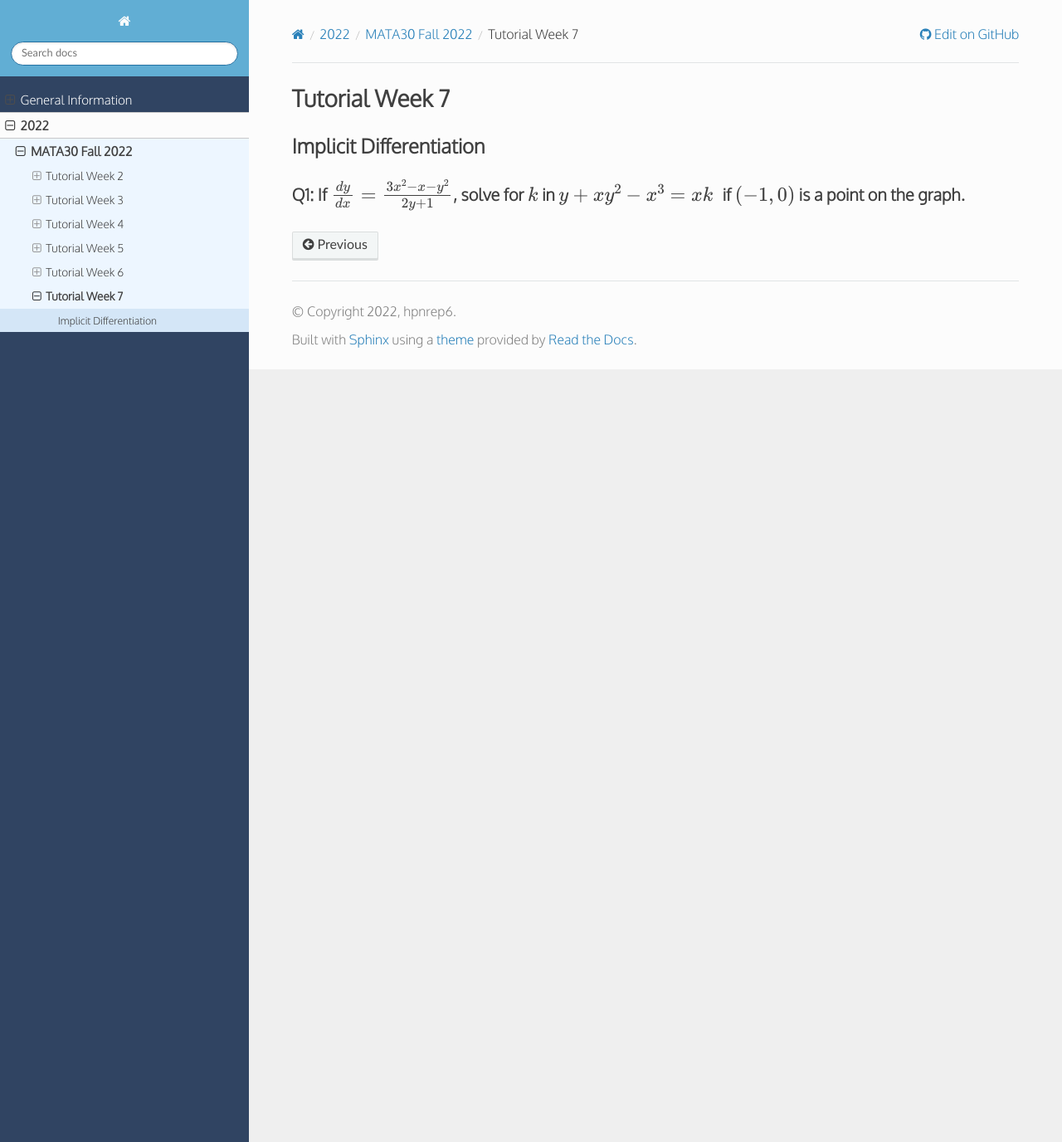
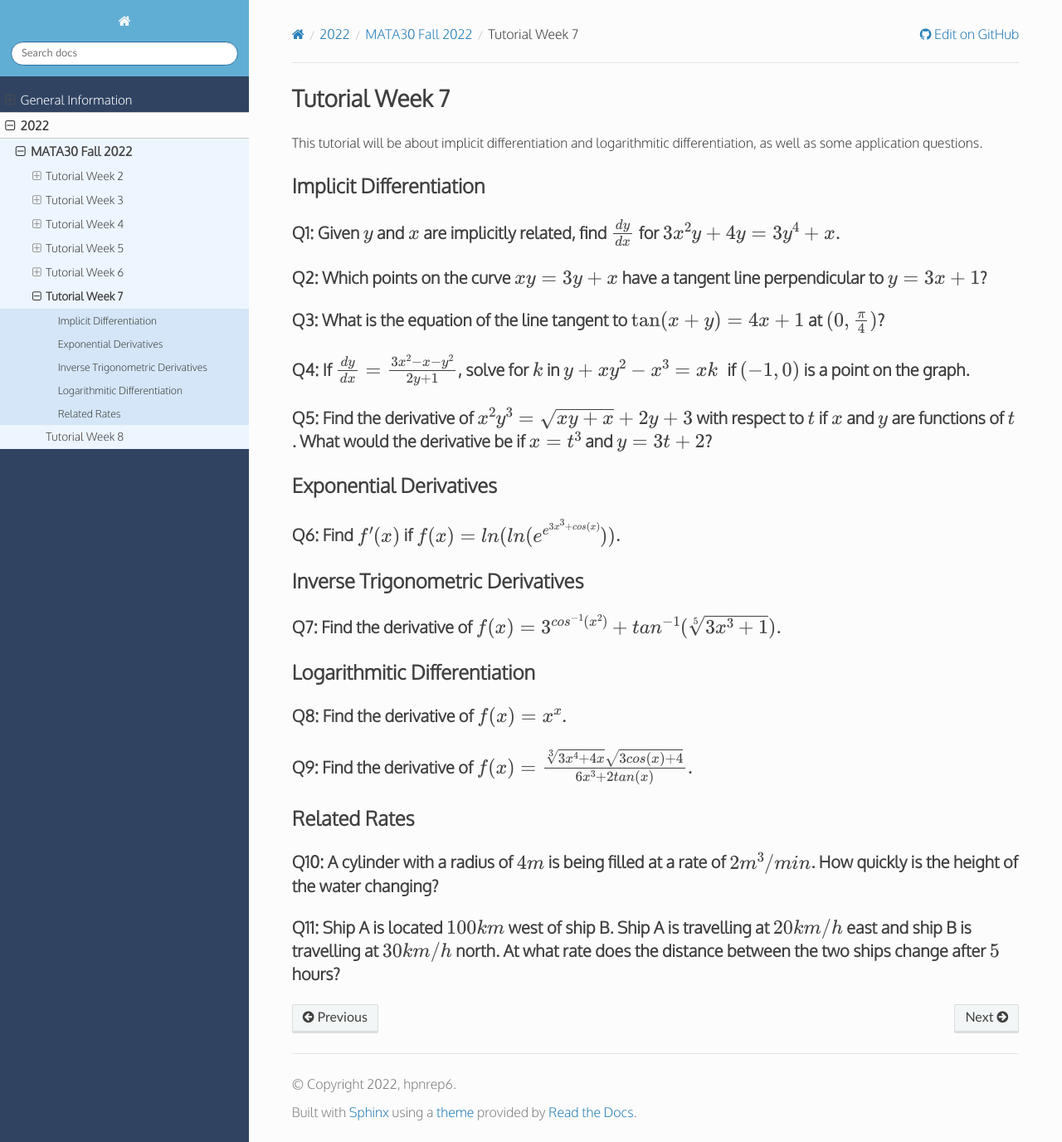
Before and after one commit to hpnrep6/t, a Sphinx documentation site: the page built from source/2022/mata30_fall/tutorial7.rst, in a window 1280 px wide and 1376 px high. Shown: the whole window at 83% size. Built offline with Sphinx 7.4.7 and the Read the Docs theme 2.0.0, drawn with Linux system fonts in a browser that asks for light colours.

Commit message:
Tutorial 7

```diff
--- a/source/2022/mata30_fall/mata30.rst
+++ b/source/2022/mata30_fall/mata30.rst
@@ -20,3 +20,4 @@ Tutorial discord server: https://discord.gg/E3Y7hsZqtN
    tutorial5
    tutorial6
    tutorial7
+   tutorial8
--- a/source/2022/mata30_fall/tutorial7.rst
+++ b/source/2022/mata30_fall/tutorial7.rst
@@ -15,8 +15,52 @@ Tutorial Week 7
    };
    </script>
 
+This tutorial will be about implicit differentiation and logarithmitic differentiation, as well as some application questions.
+
 Implicit Differentiation
 ------------------------
 
-Q1: If :math:`\frac{dy}{dx} = \frac{3x^2 - x - y^2}{2y + 1}`, solve for :math:`k` in :math:`y+xy^{2}-x^{3}=xk\;` if :math:`(-1, 0)` is a point on the graph.
+Q1: Given :math:`y` and :math:`x` are implicitly related, find :math:`\frac{dy}{dx}` for :math:`3x^2y + 4y = 3y^4 + x`.
+~~~~~~~~~~~~~~~~~~~~~~~~~~~~~~~~~~~~~~~~~~~~~~~~~~~~~~~~~~~~~~~~~~~~~~~~~~~~~~~~~~~~~~~~~~~~~~~~~~~~~~~~~~~~~~~~~~~~~~~
+
+Q2: Which points on the curve :math:`xy = 3y + x` have a tangent line perpendicular to :math:`y = 3x + 1`?
+~~~~~~~~~~~~~~~~~~~~~~~~~~~~~~~~~~~~~~~~~~~~~~~~~~~~~~~~~~~~~~~~~~~~~~~~~~~~~~~~~~~~~~~~~~~~~~~~~~~~~~~~~~
+
+Q3: What is the equation of the line tangent to :math:`\tan(x+y)=4x+1` at :math:`(0, \frac{\pi}{4})`?
+~~~~~~~~~~~~~~~~~~~~~~~~~~~~~~~~~~~~~~~~~~~~~~~~~~~~~~~~~~~~~~~~~~~~~~~~~~~~~~~~~~~~~~~~~~~~~~~~~~~~~
+
+Q4: If :math:`\frac{dy}{dx} = \frac{3x^2 - x - y^2}{2y + 1}`, solve for :math:`k` in :math:`y+xy^{2}-x^{3}=xk\;` if :math:`(-1, 0)` is a point on the graph.
 ~~~~~~~~~~~~~~~~~~~~~~~~~~~~~~~~~~~~~~~~~~~~~~~~~~~~~~~~~~~~~~~~~~~~~~~~~~~~~~~~~~~~~~~~~~~~~~~~~~~~~~~~~~~~~~~~~~~~~~~~~~~~~~~~~~~~~~~~~~~~~~~~~~~~~~~~~~~~
+
+Q5: Find the derivative of :math:`x^2y^3 = \sqrt{xy + x} + 2y + 3` with respect to :math:`t` if :math:`x` and :math:`y` are functions of :math:`t`. What would the derivative be if :math:`x = t^3` and :math:`y = 3t + 2`?
+~~~~~~~~~~~~~~~~~~~~~~~~~~~~~~~~~~~~~~~~~~~~~~~~~~~~~~~~~~~~~~~~~~~~~~~~~~~~~~~~~~~~~~~~~~~~~~~~~~~~~~~~~~~~~~~~~~~~~~~~~~~~~~~~~~~~~~~~~~~~~~~~~~~~~~~~~~~~~~~~~~~~~~~~~~~~~~~~~~~~~~~~~~~~~~~~~~~~~~~~~~~~~~~~~~~~~~~~~~~
+
+Exponential Derivatives
+-----------------------
+
+Q6: Find :math:`f'(x)` if :math:`f(x) = ln(ln(e^{e^{3x^3 + cos(x)}}))`.
+~~~~~~~~~~~~~~~~~~~~~~~~~~~~~~~~~~~~~~~~~~~~~~~~~~~~~~~~~~~~~~~~~~~~~~~
+
+Inverse Trigonometric Derivatives
+---------------------------------
+
+Q7: Find the derivative of :math:`f(x) = 3^{cos^{-1}(x^2)} + tan^{-1}(\sqrt[5]{3x^3 + 1})`.
+~~~~~~~~~~~~~~~~~~~~~~~~~~~~~~~~~~~~~~~~~~~~~~~~~~~~~~~~~~~~~~~~~~~~~~~~~~~~~~~~~~~~~~~~~~~
+
+Logarithmitic Differentiation
+-----------------------------
+
+Q8: Find the derivative of :math:`f(x) = x^x`.
+~~~~~~~~~~~~~~~~~~~~~~~~~~~~~~~~~~~~~~~~~~~~~~
+
+Q9: Find the derivative of :math:`f(x) = \frac{\sqrt[3]{3x^4 + 4x}\sqrt{3cos(x) + 4}}{6x^3 + 2tan(x)}`.
+~~~~~~~~~~~~~~~~~~~~~~~~~~~~~~~~~~~~~~~~~~~~~~~~~~~~~~~~~~~~~~~~~~~~~~~~~~~~~~~~~~~~~~~~~~~~~~~~~~~~~~~
+
+Related Rates
+-------------
+
+Q10: A cylinder with a radius of :math:`4m` is being filled at a rate of :math:`2m^3/min`. How quickly is the height of the water changing?
+~~~~~~~~~~~~~~~~~~~~~~~~~~~~~~~~~~~~~~~~~~~~~~~~~~~~~~~~~~~~~~~~~~~~~~~~~~~~~~~~~~~~~~~~~~~~~~~~~~~~~~~~~~~~~~~~~~~~~~~~~~~~~~~~~~~~~~~~~~~
+
+Q11: Ship A is located :math:`100km` west of ship B. Ship A is travelling at :math:`20km/h` east and ship B is travelling at :math:`30km/h` north. At what rate does the distance between the two ships change after :math:`5` hours?
+~~~~~~~~~~~~~~~~~~~~~~~~~~~~~~~~~~~~~~~~~~~~~~~~~~~~~~~~~~~~~~~~~~~~~~~~~~~~~~~~~~~~~~~~~~~~~~~~~~~~~~~~~~~~~~~~~~~~~~~~~~~~~~~~~~~~~~~~~~~~~~~~~~~~~~~~~~~~~~~~~~~~~~~~~~~~~~~~~~~~~~~~~~~~~~~~~~~~~~~~~~~~~~~~~~~~~~~~~~~~~~~~~~~~~
```
Also changed, not shown: source/2022/mata30_fall/tutorial8.rst (added, +16 -0 lines).
